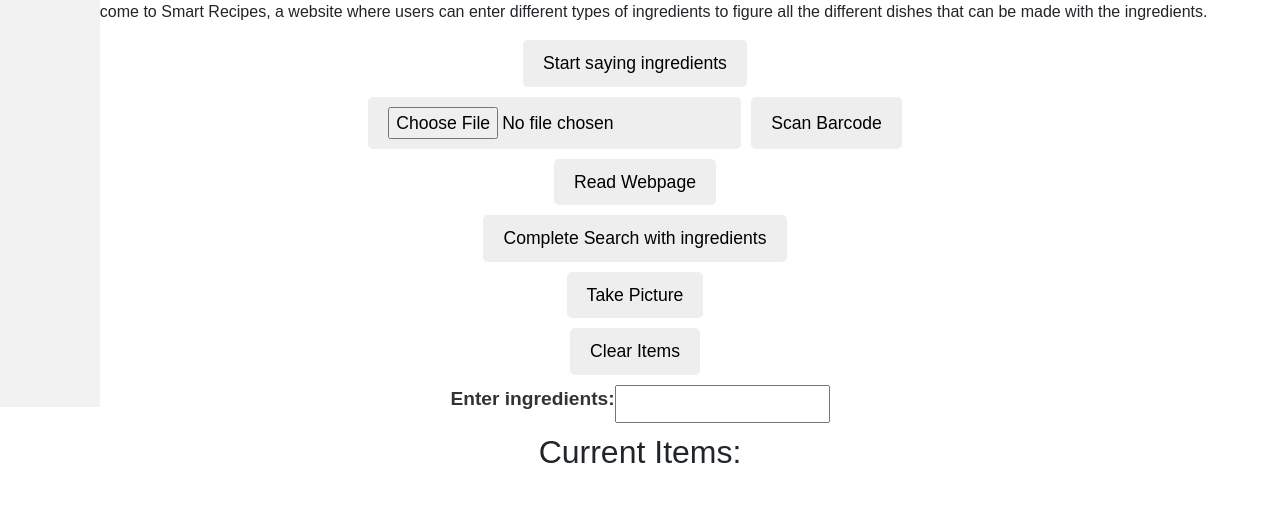
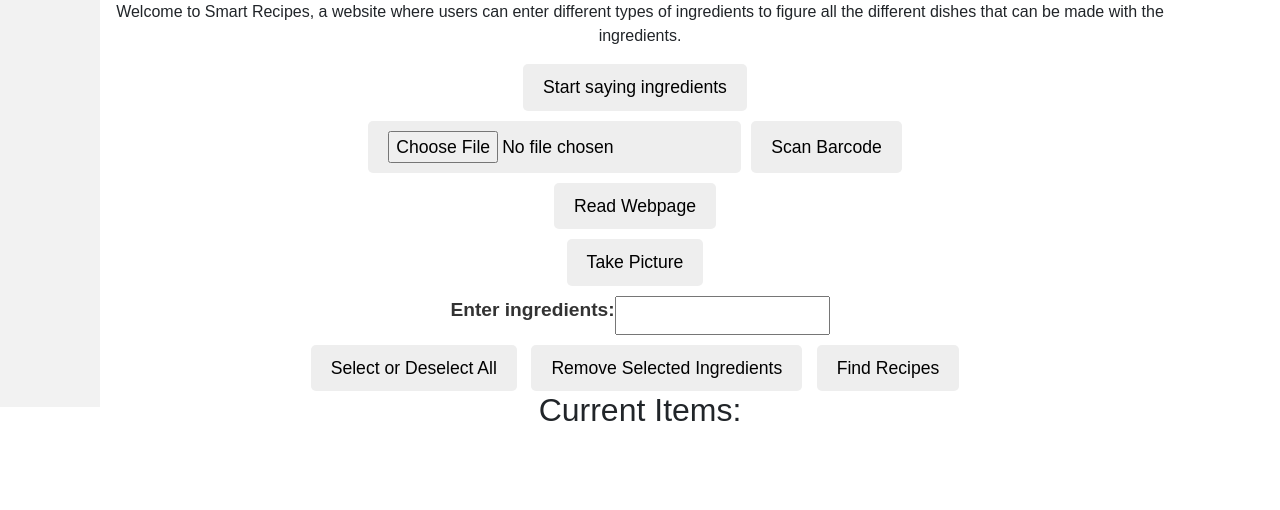
Before and after one commit to 5914-project/MainRepo, a Flask app: template templates/home.html in a window 1280 px wide. Shown: the part 393-903 px from the top of the page. After the commit the page ends 814 px from the top, so only its background shows below. Run offline with Flask 2, Linux system fonts and the light colour scheme; the template is opened without the code that fills it, so the values that code supplies are empty.

Commit message:
use checkboxes

```diff
--- a/Databases/models.py
+++ b/Databases/models.py
@@ -28,6 +28,7 @@ class User:
 
     def clear_ingredients(self):
         session['ingredients'].clear()
+        session.modified = True
 
     def remove_allergy(self, allergy):
         session['allergies'].remove(allergy)
--- a/app.py
+++ b/app.py
@@ -98,11 +98,11 @@ def speech():
 @app.route('/text', methods=['GET', 'POST'])
 @login_required
 def text():
-    ingredients = request.json.get('ingredients')
+    ingredient = request.json.get('ingredients')
 
-    User().add_ingredient(ingredients)
+    User().add_ingredient(ingredient)
     db.update_doc(User().username())
-    return User().get_ingredients()
+    return jsonify([ingredient])
 
 @app.route('/savePicture', methods=['GET', 'POST'])
 @login_required
@@ -110,19 +110,22 @@ def savePicture():
     Camera.takePic()
     return ""
 
-#Remove items route
+# #Remove items route
+# @app.route('/removeItems', methods=['POST'])
+# @login_required
+# def removeItems():
+#     User().clear_ingredients()
+#     db.update_doc(User().username())
+#     return ""
+
 @app.route('/removeItems', methods=['POST'])
 @login_required
 def removeItems():
-    User().clear_ingredients()
-    db.update_doc(User().username())
-    return ""
+    items = request.json.get('ingredients')
 
-@app.route('/removeSingleItem', methods=['POST'])
-@login_required
-def removeSingleItem():
-    item = request.json.get('itemText')
-    User().remove_ingredient(item)
+    for item in items:
+        User().remove_ingredient(item)
+
     db.update_doc(User().username())
     return User().get_ingredients()
 
@@ -130,7 +133,7 @@ def removeSingleItem():
 @app.route('/searchItems', methods=['POST'])
 @login_required
 def searchItems():
-    ingredients = User().get_ingredients()
+    ingredients = request.json.get('ingredients')
     return redirect(url_for('recipes', items=json.dumps(ingredients)))
 
 #Page Reader Route
--- a/static/scripts.js
+++ b/static/scripts.js
@@ -38,12 +38,45 @@ function logout() {
     });
 }
 
-function displayItems() {
-  fetch("/searchItems", {
-    method: "POST",
-  }).then((response) => {
-    window.location.href = response.url;
-  });
+function getSelected(remove) {
+    let ingredients = [];
+    checkboxes = document.getElementsByName('ingredient');
+
+    for (ingredient of checkboxes)
+        if (ingredient.checked)
+            ingredients.push(ingredient.parentNode.id);
+
+    if (remove)
+        for (ingredient of ingredients)
+            document.getElementById(ingredient).remove();
+
+    return ingredients;
+}
+
+function remove() {
+    fetch("/removeItems", {
+        method: "POST",
+        headers: {
+            'Content-Type': 'application/json'
+        },
+        body: JSON.stringify({
+            'ingredients': getSelected(true)
+        })
+    })
+}
+
+function search() {
+    fetch("/searchItems", {
+        method: "POST",
+        headers: {
+            'Content-Type': 'application/json'
+        },
+        body: JSON.stringify({
+            'ingredients': getSelected()
+        })
+    }).then((response) => {
+        window.location.href = response.url;
+    });
 }
 
 function sendImageToBarcodeScanner() {
@@ -74,13 +107,28 @@ function sendToSpeech() {
   })
 }
 
-function clearItems() {
-  fetch("/removeItems", {
-    method: "POST",
-  }).then(response => {
-    var itemsList = document.getElementById("items");
-    itemsList.innerHTML = "";
-  })
+function addIngredients(items) {
+    for (item of items) {
+        const div = document.createElement('div');
+        div.className = 'form-check';
+        div.id = item;
+        div.innerHTML = `
+            <input class="form-check-input" name="ingredient" type="checkbox" value="" id="flexCheckDefault" checked="true">
+            <label class="form-check-label" for="flexCheckDefault">
+                ${item.charAt(0).toUpperCase() + item.slice(1)}
+            </label>
+        `
+        document.getElementById('ingredients').appendChild(div)
+    }
+}
+
+var checked = true;
+function selectAll() {
+    checkboxes = document.getElementsByName('ingredient');
+    for(checkbox of checkboxes) {
+        checkbox.checked = !checked;
+    }
+    checked = !checked;
 }
 
 function handleEnterKeyDown(event) {
@@ -96,7 +144,8 @@ function handleEnterKeyDown(event) {
     }).then((response) => {
       return response.json();
     }).then((items) => {
-      addListItems(items)
+        addIngredients(items)
+        document.getElementById("text-box").value = "";
     })
  }
 }
@@ -130,35 +179,35 @@ function clearAllFields() {
   }
 }
 
-function addListItems(items) {
-  var itemsList = document.getElementById("items");
-  itemsList.innerHTML = "";
-  for (let item of items) {
-    var li = document.createElement("li");
-    var text = document.createTextNode(item);
-    li.appendChild(text);
-    // Create the remove button
-    const removeButton = document.createElement("button");
-    removeButton.innerText = "Remove";
-    removeButton.classList.add("remove-button");
-    removeButton.addEventListener("click", () => {
-      const itemText = text.textContent;
-      fetch("/removeSingleItem", {
-        method: "POST",
-        headers: {
-          "Content-Type": "application/json"
-        },
-        body: JSON.stringify({itemText: itemText})
-      }).then((response) => {
-        return response.json();
-      }).then((items) => {
-        addListItems(items)
-      })
-    });
-    li.appendChild(removeButton);
-    itemsList.appendChild(li);
-  }
-}
+// function addListItems(items) {
+//   var itemsList = document.getElementById("items");
+//   itemsList.innerHTML = "";
+//   for (let item of items) {
+//     var li = document.createElement("li");
+//     var text = document.createTextNode(item);
+//     li.appendChild(text);
+//     // Create the remove button
+//     const removeButton = document.createElement("button");
+//     removeButton.innerText = "Remove";
+//     removeButton.classList.add("remove-button");
+//     removeButton.addEventListener("click", () => {
+//       const itemText = text.textContent;
+//       fetch("/removeSingleItem", {
+//         method: "POST",
+//         headers: {
+//           "Content-Type": "application/json"
+//         },
+//         body: JSON.stringify({itemText: itemText})
+//       }).then((response) => {
+//         return response.json();
+//       }).then((items) => {
+//         addListItems(items)
+//       })
+//     });
+//     li.appendChild(removeButton);
+//     itemsList.appendChild(li);
+//   }
+// }
 
 //----------------- feedback page functions ------------------------------//
 function submitComment() {
--- a/static/style.css
+++ b/static/style.css
@@ -244,3 +244,8 @@ button[type="submit"]:hover, button[type="button"]:hover {
     border-width: 10px !important;
     border: 1px solid rgb(194, 193, 193) !important;
 }
+
+.ingredients {
+    text-align: left;
+    padding-left: 45%;
+}
--- a/templates/home.html
+++ b/templates/home.html
@@ -1,7 +1,7 @@
 {% extends "base.html" %}
 
 {% block content %}
-    <div class="body">
+    <div class="body container">
             <div class="username">
                 {{ items.username }}
             </div>
@@ -32,14 +32,10 @@
         <form class="form">
             <button type="button" name = 'Read' onclick="readWebpage()">Read Webpage</button>
         </form>
-        <form class="form">
-            <button type="button" name = 'Search' onclick="displayItems()">Complete Search with ingredients</button>
-        </form>
+
+
         <form class="form">
             <button type="button" name = 'pic' onclick="takePicture()">Take Picture</button>
-        </form>
-        <form class="form">
-            <button type="button" name = 'clear' onclick="clearItems()">Clear Items</button>
         </form>
         <form onsubmit="clearAllFields()" class="form">
             <form class="form">
@@ -47,7 +43,24 @@
             <input type="text" id="text-box" onkeydown="handleEnterKeyDown(event)">
             </form>
         </form class="form">
+
+        <button type="button" name = 'clear' onclick="selectAll()">Select or Deselect All</button>
+        <button type="button" name = 'clear' onclick="remove()">Remove Selected Ingredients</button>
+        <button type="button" name = 'Search' onclick="search()">Find Recipes</button>
+
         <h2>Current Items:</h2>
-        <ul id = "items"></ul>
+        <!-- <ul id = "items"></ul> -->
+
+        <div class="container ingredients" id="ingredients">
+            {% for ingredient in session['ingredients'] %}
+                <div class="form-check" id="{{ ingredient }}">
+                    <input class="form-check-input" name="ingredient" type="checkbox" value="" id="flexCheckDefault" checked="true">
+                    <label class="form-check-label" for="flexCheckDefault">
+                        {{ ingredient[0]|upper }}{{ ingredient[1:] }}
+                    </label>
+                </div>
+            {% endfor %}
+        </div>
+
     </div>
 {% endblock %}
```
